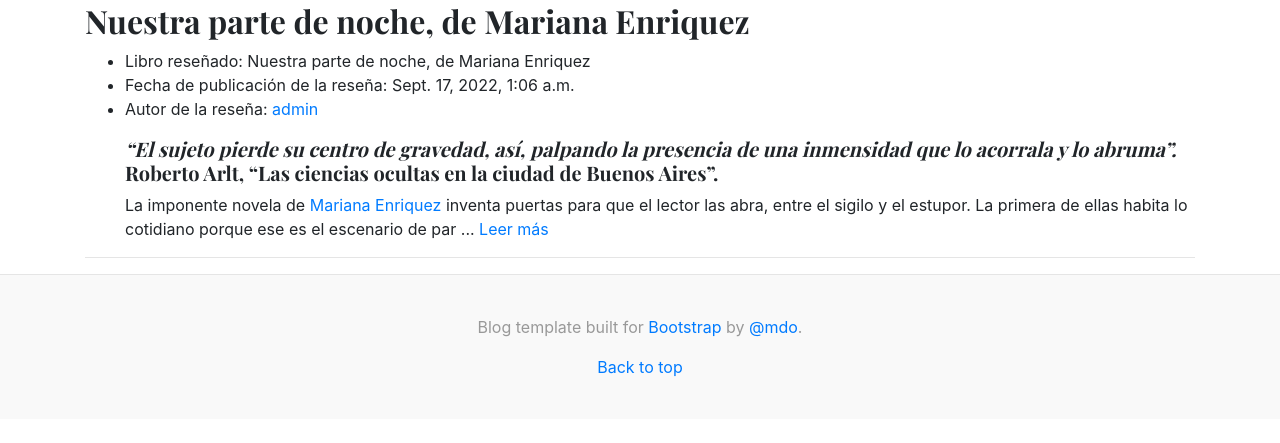
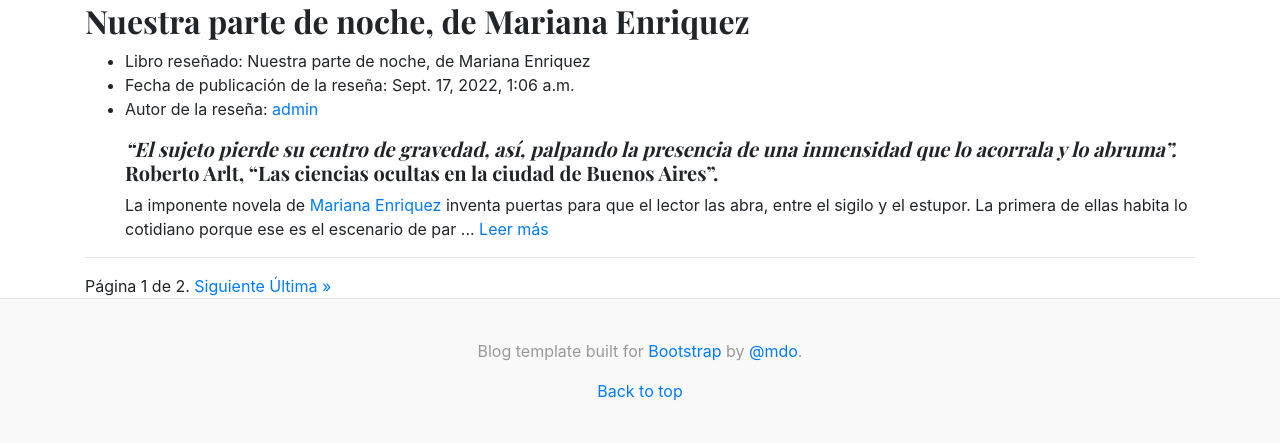
Before and after one commit to lvergini/ProyectoFinalAbayayPasquiniVergini, a Django app: page /pages/ in a window 1280 px wide. Shown: the part 1837-2280 px from the top of the page. Before the commit the page ends 2214 px from the top, so only its background shows below. Run offline with Django 4.2, Linux system fonts and the light colour scheme; data comes from the database, SQL or seed files in the repository; some libraries are stand-ins or nearby versions.

Commit message:
Agrego paginator en pages
Lo pongo cada tres posts. Cuando subamos más, cambiaría a 5 por lo menos

```diff
--- a/ProyectoBlogReseñas/Blog/templates/Blog/pages.html
+++ b/ProyectoBlogReseñas/Blog/templates/Blog/pages.html
@@ -42,5 +42,22 @@
 
 {% endfor %}
 
+<div class="pagination">
+    <span class="step-links">
+        {% if pagina_obj.has_previous %}
+            <a href="?pagina=1">&laquo; Primera </a>
+            <a href="?pagina={{ pagina_obj.previous_pagina_number }}">Anterior</a>
+        {% endif %}
+
+        <span class="current">
+            Página {{ pagina_obj.number }} de {{ pagina_obj.paginator.num_pages }}.
+        </span>
+
+        {% if pagina_obj.has_next %}
+            <a href="?pagina={{ pagina_obj.next_page_number }}">Siguiente</a>
+            <a href="?pagina={{ pagina_obj.paginator.num_pages }}">Última &raquo;</a>
+        {% endif %}
+    </span>
+</div>
 
 {% endblock %}
--- a/ProyectoBlogReseñas/Blog/views.py
+++ b/ProyectoBlogReseñas/Blog/views.py
@@ -5,6 +5,7 @@ from .models import *
 from Libros.models import Libro
 from django.http import HttpResponseRedirect
 from django.urls import reverse
+from django.core.paginator import Paginator, EmptyPage, PageNotAnInteger
 
 #--------------Inicio y about------------------------------------------------------------
 
@@ -73,7 +74,10 @@ def postVista(request, pk):
 #Para mostrar todas las publicaciones
 def listaPosts(request):
       posts=Post.objects.all()
-      return render(request, "Blog/pages.html", {"posts": posts, "categorias": obtenerCategorias(request)})
+      paginator = Paginator(posts, 3)
+      pagina = request.GET.get('pagina')
+      pagina_obj = paginator.get_page(pagina)
+      return render(request, "Blog/pages.html", {"posts": posts, 'pagina_obj': pagina_obj, "categorias": obtenerCategorias(request)})
 
 #YA RESTRINGÍ, falta agregar pag de confirm de eliminación - Elimiar publicación (Falta restringir la función sólo a la persona que lo creó)
 @login_required
```
